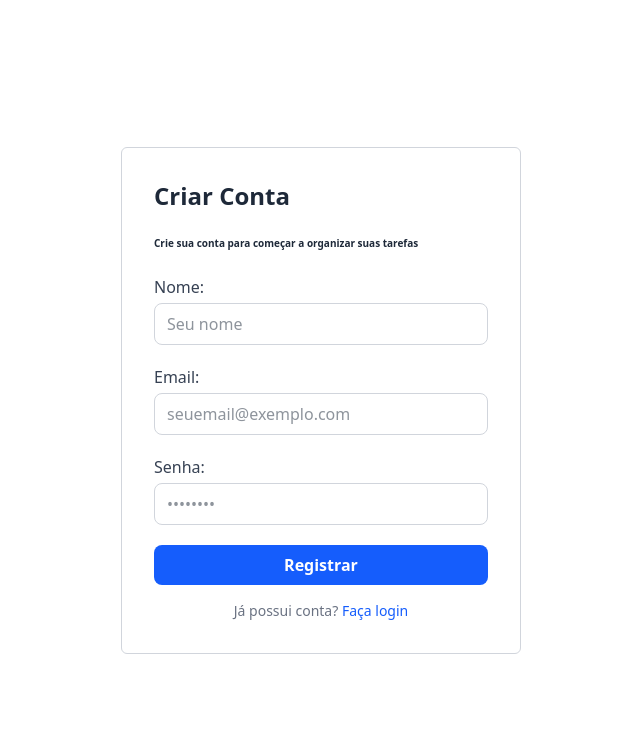
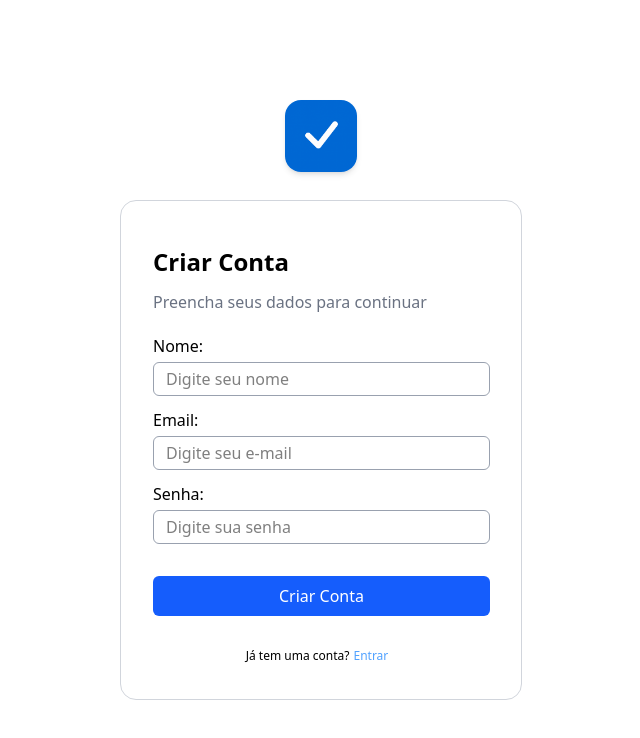
Before and after one commit to KauanSouzaD/projeto_vite, a React (Vite) app: page /register in a window 1280 px wide. Shown: the top 738 px of the page, without its empty margins (319-959 px from the left). Built offline with nearby package versions, Linux system fonts and the light colour scheme.

Commit message:
cadastro

```diff
--- a/src/pages/Auth/Register.tsx
+++ b/src/pages/Auth/Register.tsx
@@ -6,104 +6,141 @@ export default function Register() {
     const [name, setName] = useState('')
     const [email, setEmail] = useState('')
     const [password, setPassword] = useState('')
+
     const auth = useContext(AuthContext)
     const navigate = useNavigate()
 
-  if (!auth) throw new Error('AuthContext not found')
+    const [errors, setErrors] = useState({
+        name: '',
+        email: '',
+        password: ''
+    })
+
+    if (!auth) throw new Error("AuthContext not found")
     const a = auth
+
+    function validateForm() {
+        let valid = true
+        const newErrors = { name: '', email: '', password: '' }
+
+        if (name.trim().length < 3) {
+            newErrors.name = "O nome deve ter pelo menos 3 caracteres."
+            valid = false
+        }
+
+        const emailRegex = /^[^\s@]+@[^\s@]+\.[^\s@]+$/
+        if (!emailRegex.test(email)) {
+            newErrors.email = "Informe um e-mail válido."
+            valid = false
+        }
+
+        if (password.length < 6) {
+            newErrors.password = "A senha precisa ter no mínimo 6 caracteres."
+            valid = false
+        }
+
+        setErrors(newErrors)
+        return valid
+    }
 
     async function handleSubmit(e: React.FormEvent) {
         e.preventDefault()
-
-    if (!name.trim() || !email.trim() || !password.trim()) {
-      alert('Preencha todos os campos.')
-      return
-    }
+        if (!validateForm()) return
 
         try {
             await a.register(name, email, password)
-      navigate('/')
+            navigate('/login', { replace: true })
         } catch (err: any) {
-      alert(err?.message || 'Erro ao registrar')
+            setErrors(prev => ({ ...prev, email: err?.message || "Erro ao registrar" }))
         }
     }
 
     return (
-    <div className="min-h-[80vh] flex items-center justify-center bg-transparent">
-      <div className="bg-white md:w-[400px] flex-none w-[200px]
-      h-full flex flex-col justify-center p-8 text-white rounded-md border border-gray-300">
-
-        <h2 className="text-2xl font-semibold text-left text-gray-800 mb-6">
-          Criar Conta
-        </h2>
-
-        <p className='text-[10px] font-semibold text-left text-gray-800 mb-6'>
-          Crie sua conta para começar a organizar suas tarefas
-        </p>
-
-        <form onSubmit={handleSubmit} className="space-y-5">
-
-          <div>
-            <label className="block text-gray-700 text-left font-medium mb-1">
-              Nome:
-            </label>
-            <input
-              type="text"
-              value={name}
-              onChange={(e) => setName(e.target.value)}
-              className="w-full border border-gray-300 rounded-lg px-3 py-2
-                         bg-white text-gray-800 focus:ring-2 focus:ring-blue-500 focus:outline-none"
-              placeholder="Seu nome"
+        <>
+            {/* LOGO */}
+            <div className=''>
+                <img
+                    className='w-18 mb-7 mx-auto rounded-2xl shadow-md'
+                    src="../public/Logo.png"
+                    alt="logo"
                 />
             </div>
 
-          <div>
-            <label className="block text-gray-700 text-left font-medium mb-1">
+            {/* CARD DE REGISTRO IGUAL AO LOGIN */}
+            <div className="flex h-[500px] w-full border border-gray-300 rounded-2xl mt-5">
+                <div className="md:w-[400px] flex-none w-[300px] h-[500px] flex flex-col justify-center p-8 text-white rounded-md">
+
+                    {/* TÍTULO */}
+                    <div className="mt-7 text-black text-2xl text-left font-bold pb-3">
+                        Criar Conta
+                    </div>
+                    <p className='text-left text-gray-500 mb-5'>
+                        Preencha seus dados para continuar
+                    </p>
+
+                    <form onSubmit={handleSubmit} className="w-full max-w-[280px]">
+
+                        {/* NOME */}
+                        <label className="text-black block mb-3 text-left">
+                            Nome:
+                            <input
+                                value={name}
+                                onChange={(e) => setName(e.target.value)}
+                                className={`w-[337px] px-3 py-1 border rounded-md bg-transparent text-black outline-none mt-1
+                                    ${errors.name ? "border-red-400" : "border-gray-400"}`}
+                                placeholder="Digite seu nome"
+                            />
+                            {errors.name && <p className="text-red-500 text-sm">{errors.name}</p>}
+                        </label>
+
+                        {/* EMAIL */}
+                        <label className="text-black block mb-3 text-left">
                             Email:
-            </label>
                             <input
                                 type="email"
                                 value={email}
                                 onChange={(e) => setEmail(e.target.value)}
-              className="w-full border border-gray-300 rounded-lg px-3 py-2
-                         bg-white text-gray-800 focus:ring-2 focus:ring-blue-500 focus:outline-none"
-              placeholder="seuemail@exemplo.com"
+                                className={`w-[337px] px-3 py-1 border rounded-md bg-transparent text-black outline-none mt-1
+                                    ${errors.email ? "border-red-400" : "border-gray-400"}`}
+                                placeholder="Digite seu e-mail"
                             />
-          </div>
+                            {errors.email && <p className="text-red-500 text-sm">{errors.email}</p>}
+                        </label>
 
-          <div>
-            <label className="block text-gray-700 text-left font-medium mb-1">
+                        {/* SENHA */}
+                        <label className="text-black block mb-3 text-left">
                             Senha:
-            </label>
                             <input
                                 type="password"
                                 value={password}
                                 onChange={(e) => setPassword(e.target.value)}
-              className="w-full border border-gray-300 rounded-lg px-3 py-2
-                         bg-white text-gray-800 focus:ring-2 focus:ring-blue-500 focus:outline-none"
-              placeholder="••••••••"
+                                className={`w-[337px] px-3 py-1 border rounded-md bg-transparent text-black outline-none mt-1
+                                    ${errors.password ? "border-red-400" : "border-gray-400"}`}
+                                placeholder="Digite sua senha"
                             />
+                            {errors.password && <p className="text-red-500 text-sm">{errors.password}</p>}
+                        </label>
+
+                        {/* BOTÃO */}
+                        <button
+                            type="submit"
+                            className="w-[337px] bg-blue-600 hover:bg-blue-700 py-2 rounded-md font-medium text-white mt-5
+                                       focus:outline-none focus:ring-2 focus:ring-blue-400"
+                        >
+                            Criar Conta
+                        </button>
+
+                        {/* LINK */}
+                        <div className='justify-center text-black w-60 text-xs mt-8 mb-5 m-11'>
+                            Já tem uma conta?
+                            <a className='text-blue-400 text-1xl ml-1' href="/login">
+                                Entrar
+                            </a>
                         </div>
 
-          <button
-            type="submit"
-            className="w-full bg-blue-600 hover:bg-blue-700
-                       text-white font-semibold py-2 rounded-lg
-                       transition-all duration-200"
-          >
-            Registrar
-          </button>
-
                     </form>
-
-        <p className="text-center text-gray-500 text-sm mt-4">
-          Já possui conta?{' '}
-          <a href="/" className="text-blue-600 hover:underline">
-            Faça login
-          </a>
-        </p>
-
                 </div>
             </div>
+        </>
     )
 }
```
Lines whose indentation alone changed are shown as unchanged.
